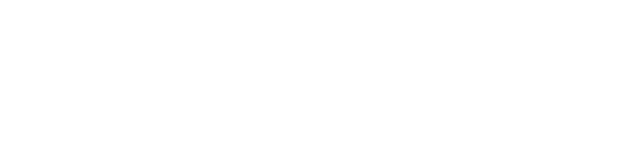
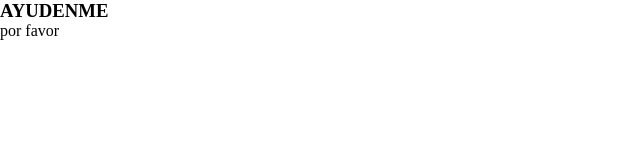
Before and after one commit to luzhox/example-git, a plain HTML site: page index.html in a window 1280 px wide. Shown: the whole page, without its empty margins (0-640 px from the left). Drawn offline with Linux system fonts and the light colour scheme.

Commit message:
agregue un mensaje de ayuda

```diff
--- a/index.html
+++ b/index.html
@@ -5,8 +5,11 @@
     <meta name="viewport" content="width=device-width, initial-scale=1.0">
     <title>Document - hola</title>
     <link rel="stylesheet" href="styles/css/style.css">
+
 </head>
 <body>
+    <h3>AYUDENME</h3>
+    <p>por favor</p>
 
 </body>
 </html>
```
